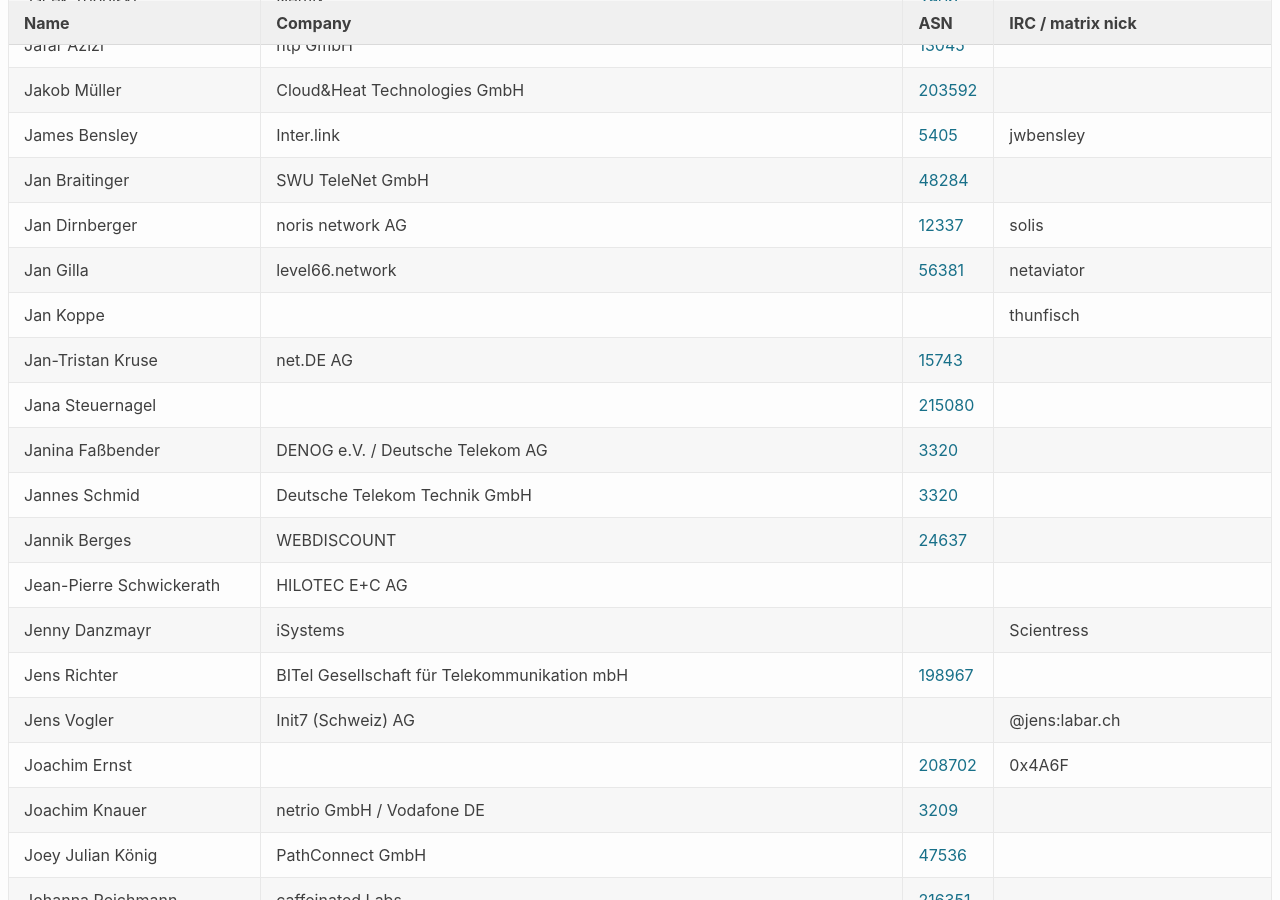
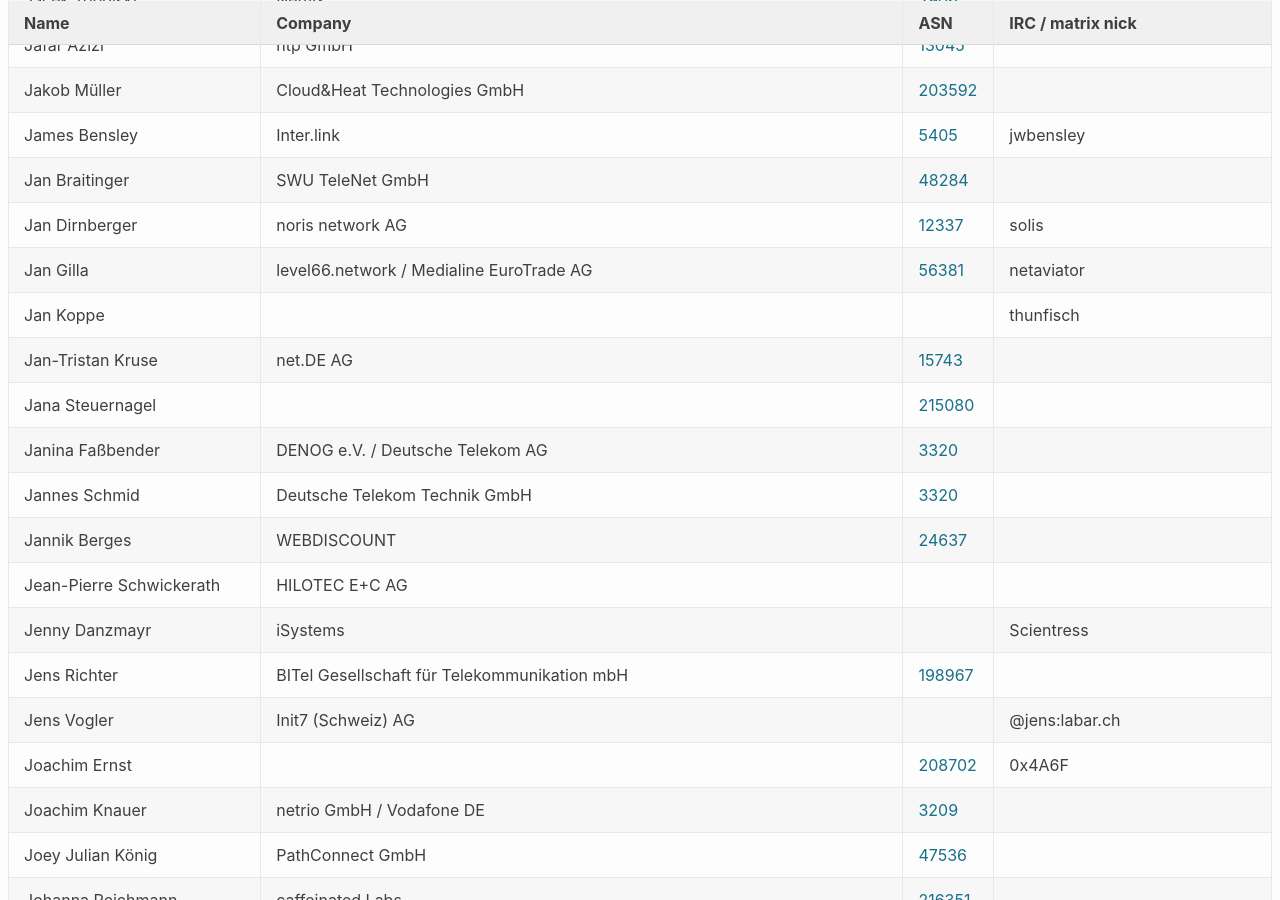
Before and after one commit to denog/pretix-attendeelist, a Jekyll site: the page built from denog17/index.markdown, in a window 1280 px wide and 900 px high, scrolled down 4474 px. Built offline with Jekyll 4.4.1, drawn with Linux system fonts in a browser that asks for light colours.

Commit message:
Latest data: Thu Jul 17 20:33:39 UTC 2025

```diff
--- a/_data/attendees_denog17_onsite.json
+++ b/_data/attendees_denog17_onsite.json
@@ -613,7 +613,7 @@
   },
   {
     "name": "Jan Gilla",
-    "company": "level66.network",
+    "company": "level66.network / Medialine EuroTrade AG",
     "irc": "netaviator",
     "asn": "56381"
   },
```
